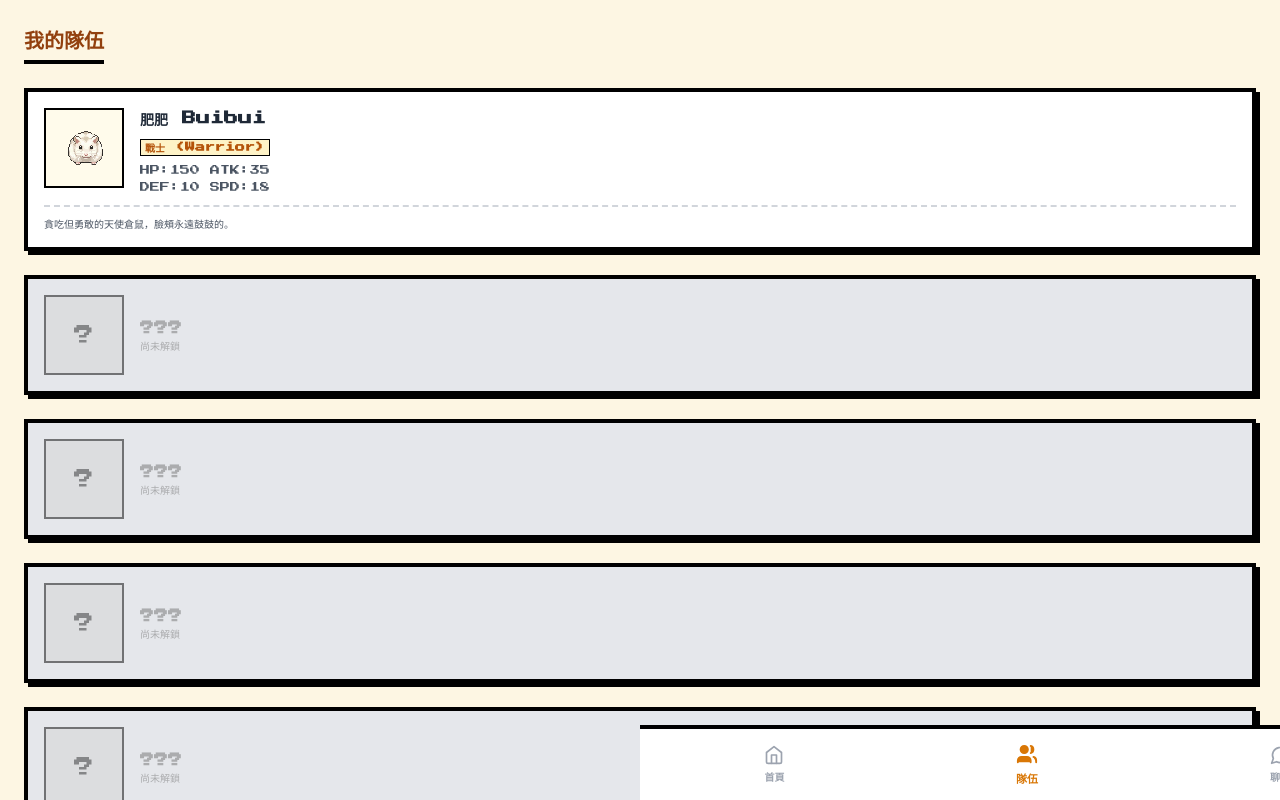
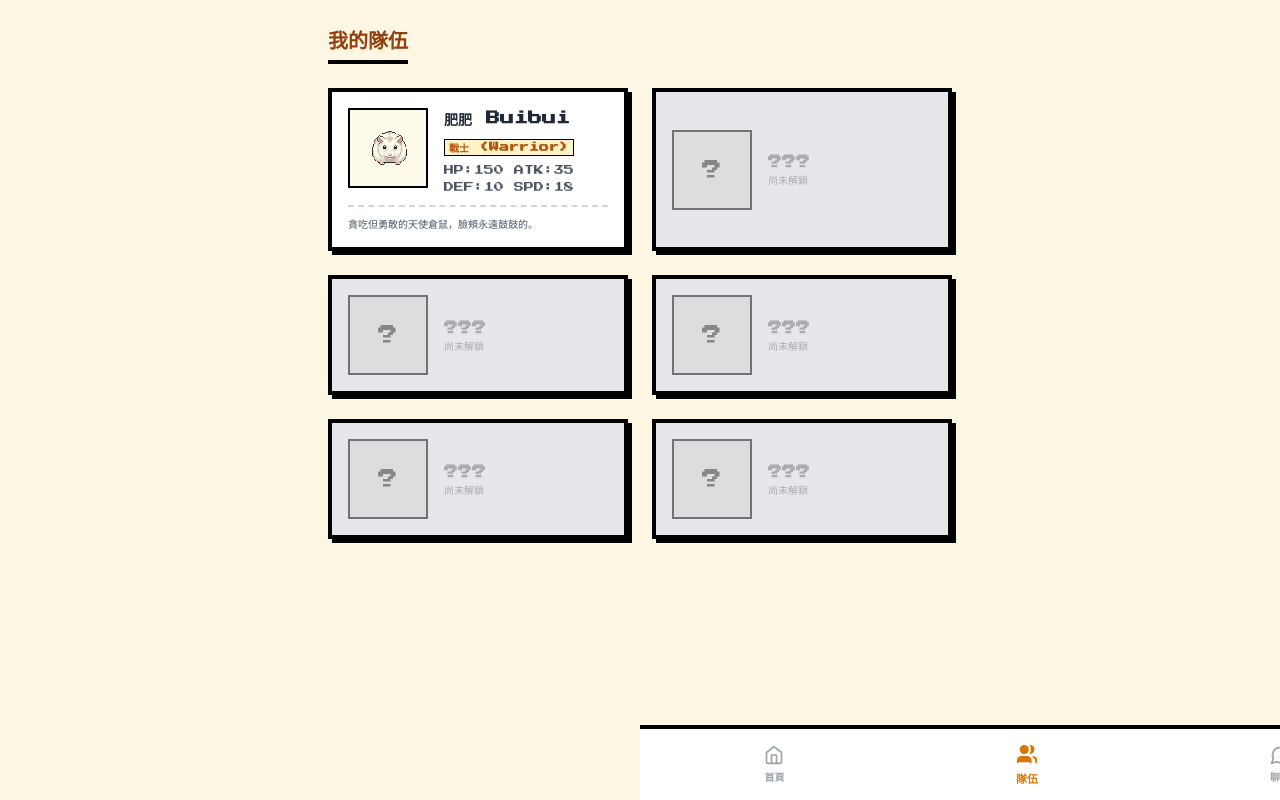
Before and after one commit to Diquak/cutiewar, a React (Vite) app in the folder cutie-war/: page / in a window 1280 px wide. Both pictures are taken after a click on the button "隊伍". Built offline with nearby package versions, Linux system fonts and the light colour scheme.

Commit message:
Add files via upload

```diff
--- a/cutie-war/src/pages/Team.jsx
+++ b/cutie-war/src/pages/Team.jsx
@@ -6,10 +6,11 @@
     const { unlockedCharacters } = useGameStore();
 
     return (
-        <div className="p-6 pb-24 space-y-6">
+        <div className="p-6 space-y-6 w-full max-w-2xl mx-auto">
             <h2 className="text-xl font-bold text-amber-800 border-b-4 border-black inline-block pb-2">我的隊伍</h2>
 
-            <div className="grid grid-cols-1 md://grid-cols-2 gap-6">
+            {/* ★ 修正：原本這裡寫錯成 md://grid-cols-2，已修正為 md:grid-cols-2 */}
+            <div className="grid grid-cols-1 md:grid-cols-2 gap-6">
                 {Object.values(CHARACTERS).map((char) => {
                     const isUnlocked = unlockedCharacters.includes(char.id);
 
```
